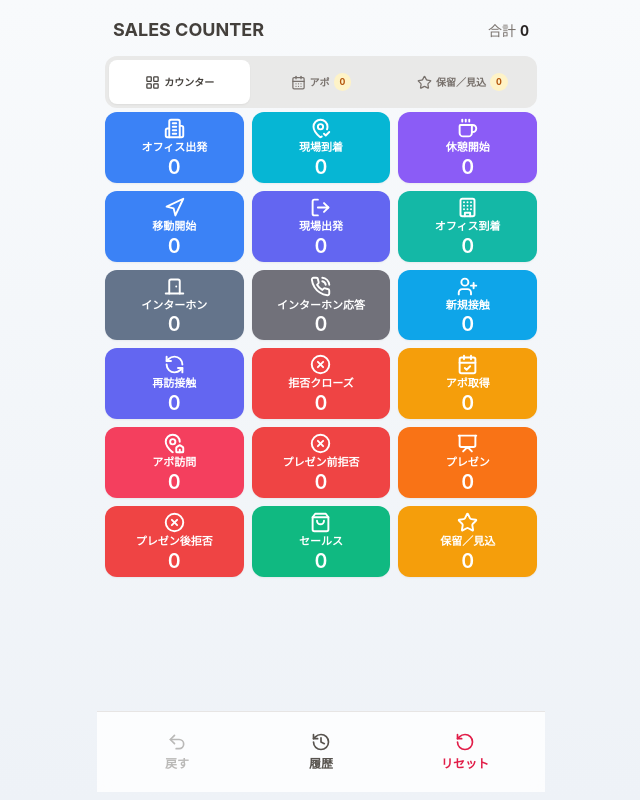
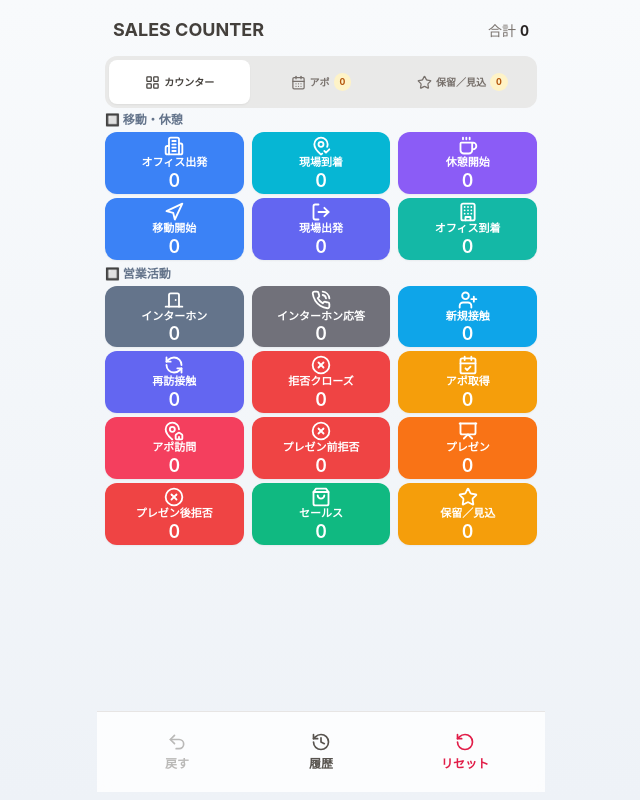
Before and after one commit to GridAtlas/SALES_COUNTER, a Next.js app: page / in a window 1280 px wide. Shown: the whole page, without its empty margins (319-959 px from the left). Built offline with nearby package versions, Linux system fonts and the light colour scheme.

Commit message:
feat: group activity buttons into sections

```diff
--- a/src/app/page.tsx
+++ b/src/app/page.tsx
@@ -239,8 +239,23 @@ export default function HomePage() {
       />
 
       {activeView === 'counter' ? (
-        <div className="grid flex-1 content-start grid-cols-3 gap-2 px-2">
-          {ACTIVITIES.map((def) => (
+        <div className="grid flex-1 content-start grid-cols-3 gap-x-2 gap-y-1 px-2">
+          <h2 className="col-span-3 text-xs font-bold leading-4 text-slate-500">
+            🔲 移動・休憩
+          </h2>
+          {ACTIVITIES.slice(0, 6).map((def) => (
+            <ActivityButton
+              key={def.type}
+              def={def}
+              count={countOf(def.type)}
+              onTap={() => handleTap(def.type)}
+            />
+          ))}
+
+          <h2 className="col-span-3 mt-0.5 text-xs font-bold leading-4 text-slate-500">
+            🔲 営業活動
+          </h2>
+          {ACTIVITIES.slice(6).map((def) => (
             <ActivityButton
               key={def.type}
               def={def}
--- a/src/components/ActivityButton.tsx
+++ b/src/components/ActivityButton.tsx
@@ -68,7 +68,7 @@ export function ActivityButton({ def, count, onTap }: Props) {
       onClick={handleTap}
       className={[
         'tap-target relative flex flex-col items-center justify-center',
-        'min-h-16 rounded-xl px-1 py-1.5 shadow-sm select-none',
+        'min-h-[58px] rounded-xl px-1 py-1 shadow-sm select-none',
         `bg-${color}-500 active:bg-${color}-600`,
         'text-white font-semibold',
         'transition-transform duration-150',
@@ -76,9 +76,9 @@ export function ActivityButton({ def, count, onTap }: Props) {
       ].join(' ')}
       aria-label={def.label}
     >
-      <Icon size={21} strokeWidth={2.2} className="mb-0.5" />
+      <Icon size={20} strokeWidth={2.2} />
       <span className="text-[11px] leading-tight whitespace-nowrap">{def.label}</span>
-      <span className="num text-xl mt-0.5 leading-none">{count}</span>
+      <span className="num mt-0.5 text-lg leading-none">{count}</span>
     </button>
   );
 }
```
